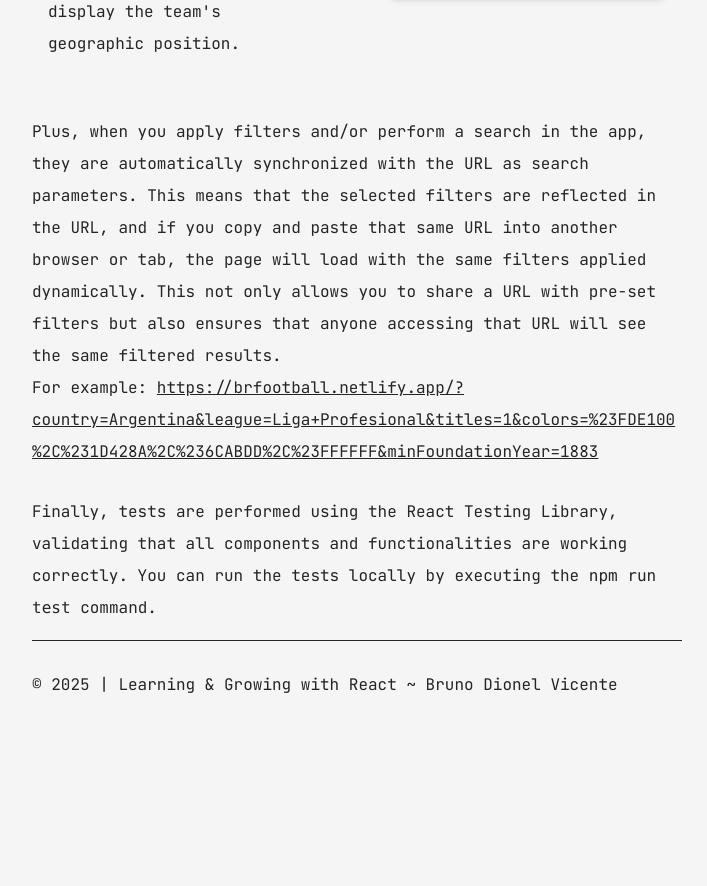
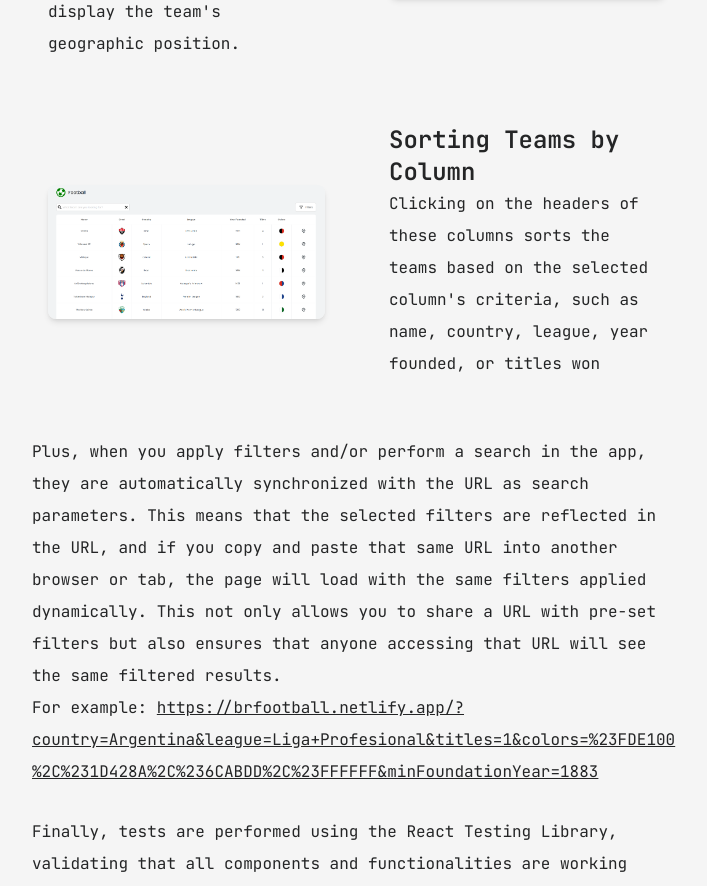
Before and after one commit to brdionel/portfolio, a React (Vite) app: page /project/football-table in a window 1280 px wide. Shown: the part 2009-2895 px from the top of the page, without its empty margins (283-990 px from the left). Before the commit the page ends 2758 px from the top, so only its background shows below. Built offline with nearby package versions, Linux system fonts and the light colour scheme.

Commit message:
agrega sorting feature en footbalTableProject

```diff
--- a/src/pages/footballTableProject/footballTableProject.jsx
+++ b/src/pages/footballTableProject/footballTableProject.jsx
@@ -6,6 +6,7 @@ import PreviewSite from "./assets/preview_1.png";
 import PreviewFilters from "./assets/preview_2.png";
 import PreviewSearch from "./assets/preview_3.png";
 import PreviewUrl from "./assets/preview_4.png";
+import PreviewSort from "./assets/preview_5.png";
 import Footer from "../../componentes/footer";
 import ScrollToTop from "../../componentes/scrollToTop";
 import { Fragment } from "react";
@@ -85,6 +86,21 @@ const FootballTableProject = () => {
                                     className="w-full h-auto rounded-lg shadow-md"
                                 />
                             </div>
+
+                            <div className="flex justify-center items-center p-4 order-4 md:order-none">
+                                <img
+                                    src={PreviewSort}
+                                    alt="Imagen"
+                                    className="w-full h-auto rounded-lg shadow-md"
+                                />
+                            </div>
+                            <div className="flex flex-col justify-start items-start p-4 order-3 md:order-none">
+                                <h2 className="text-2xl font-semibold">Sorting Teams by Column</h2>
+                                <p>
+                                    Clicking on the headers of these columns sorts the teams based on the selected column's criteria, such as name, country, league, year founded, or titles won
+                                </p>
+                            </div>
+
                         </div>
 
                         <div className="mb-7">
```
Also changed, not shown: src/pages/footballTableProject/assets/preview_5.png (added).
